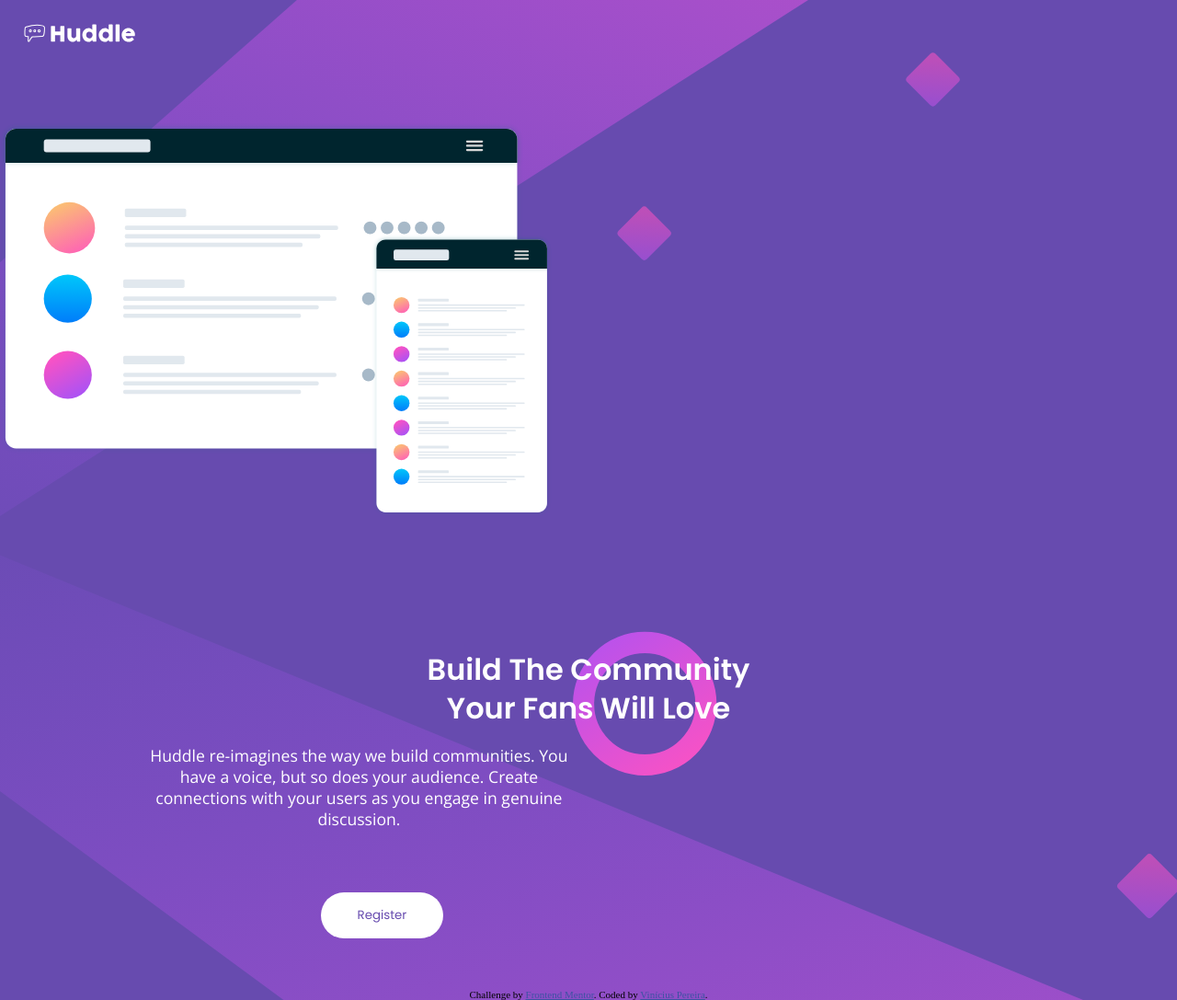
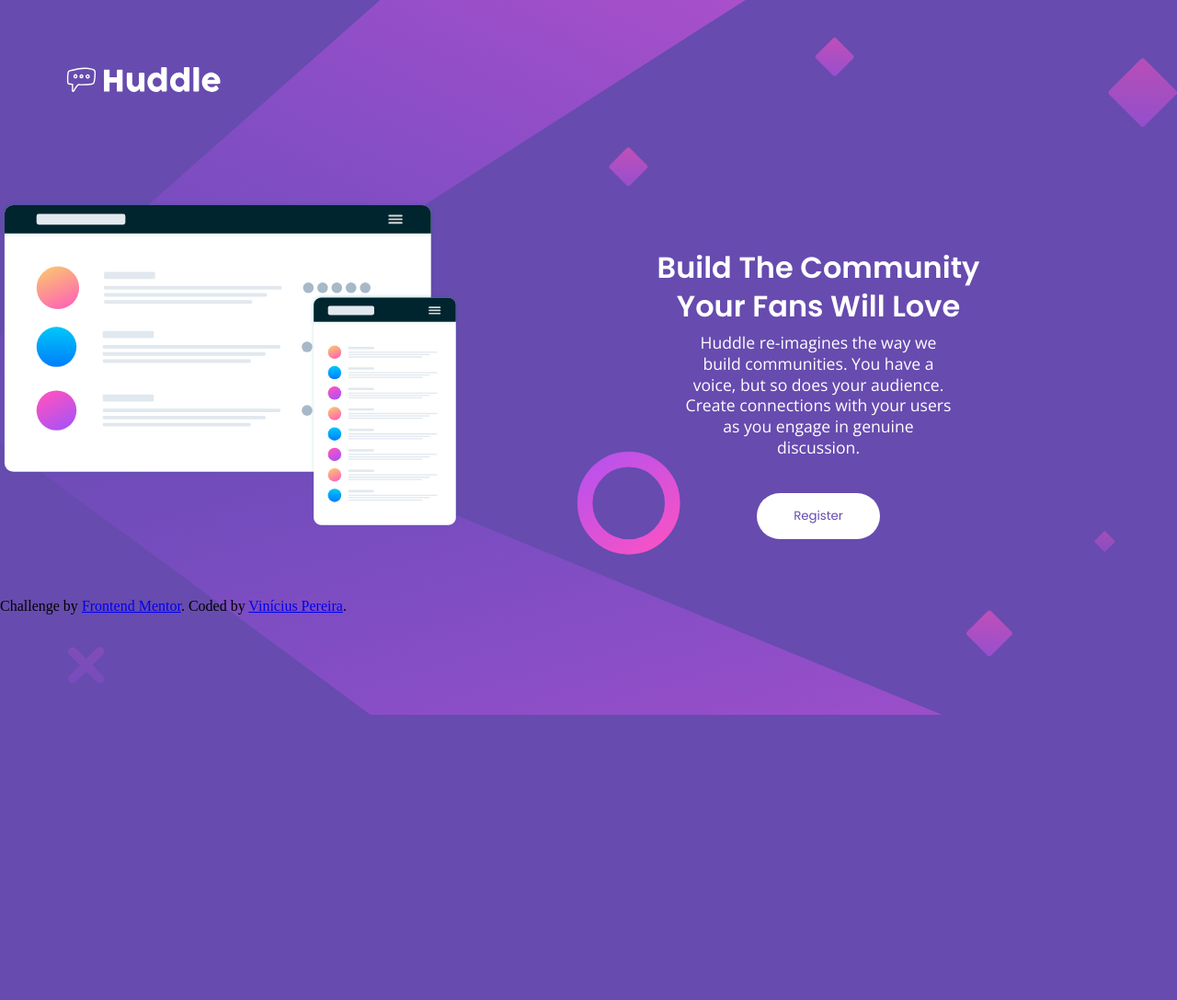
Before and after one commit to ViniciusP92/Huddle-introdutorio, a plain HTML site: page index.html in a window 1280 px wide. Shown: the whole page at 92% size. After the commit the page ends 800 px from the top, so only its background shows below. Drawn offline with nearby package versions, Linux system fonts and the light colour scheme.

Commit message:
General Adjusts and button debug

```diff
--- a/index.html
+++ b/index.html
@@ -10,11 +10,6 @@
 
   <title>Frontend Mentor | Huddle landing page with single introductory section</title>
 
-  <!-- Feel free to remove these styles or customize in your own stylesheet 👍 -->
-  <style>
-    .attribution { font-size: 11px; text-align: center; }
-    .attribution a { color: hsl(228, 45%, 44%); }
-  </style>
   </head>
   <header>
     <h1 class="header"> <img src="./images/logo.svg" alt="Logo da empresa"></h1>
@@ -27,7 +22,6 @@
     <div class="main-text">
     <h1 class="headding">  Build The Community<br> Your Fans Will Love</h1>
 
-      <div class="text">
         <p class="body">
         Huddle re-imagines the way we build communities. You have a voice, but so does your audience.
         Create connections with your users as you engage in genuine discussion. </p><br>
--- a/style.css
+++ b/style.css
@@ -13,21 +13,30 @@ body{
 }
 
 .geral{
-    display: inline-block;
-    margin: 10px 0;
+    display: flex;
+    margin: 3% 0;
+    width:100%;
+}
+/* Header */
+.header{
+    text-align:left;
+    margin: 5% 5% 5%;
+    }
+
+.header img{
+    width:150px;
 }
 
-.header img{
-    padding-top: 20px;
-    padding-left: 20px;
-    width:150px;
+/* Body */
+.img-hero{
+    text-align:center;
 }
 
 .main-text{
     margin: 6% 11% 2%;
 }
 
-.main-text div{
+.main-text {
     width:50%;
 
 }
@@ -38,7 +47,7 @@ body{
 }
 
 .image{
-    width: 600px;
+    width: 300px;
     margin: 5% 0;
 
 }
@@ -58,6 +67,12 @@ body{
     font-size: 1.1em;
     line-height: 1.3em;
     color:white;
+    text-align:center;
+}
+
+/* Botão de registr */
+
+.Register{
     text-align:center;
 }
 
@@ -82,6 +97,27 @@ body{
 }
 
 
-@media screen and (min-width:758px){
+@media(min-device-width: 768px) {
 
+    .header img {
+        width: 180px;
+    }
+
+    .image {
+        width: 500px;
+    }
+
+    .geral{
+        margin: 6% 0 2%;
+    }
+    .headding {
+        font-size: 2rem;
+    }
+    .body {
+        margin: 1.5% 20%;
+    }
+
+    .button {
+        margin: 2.5% 0;
+    }
 }
```
